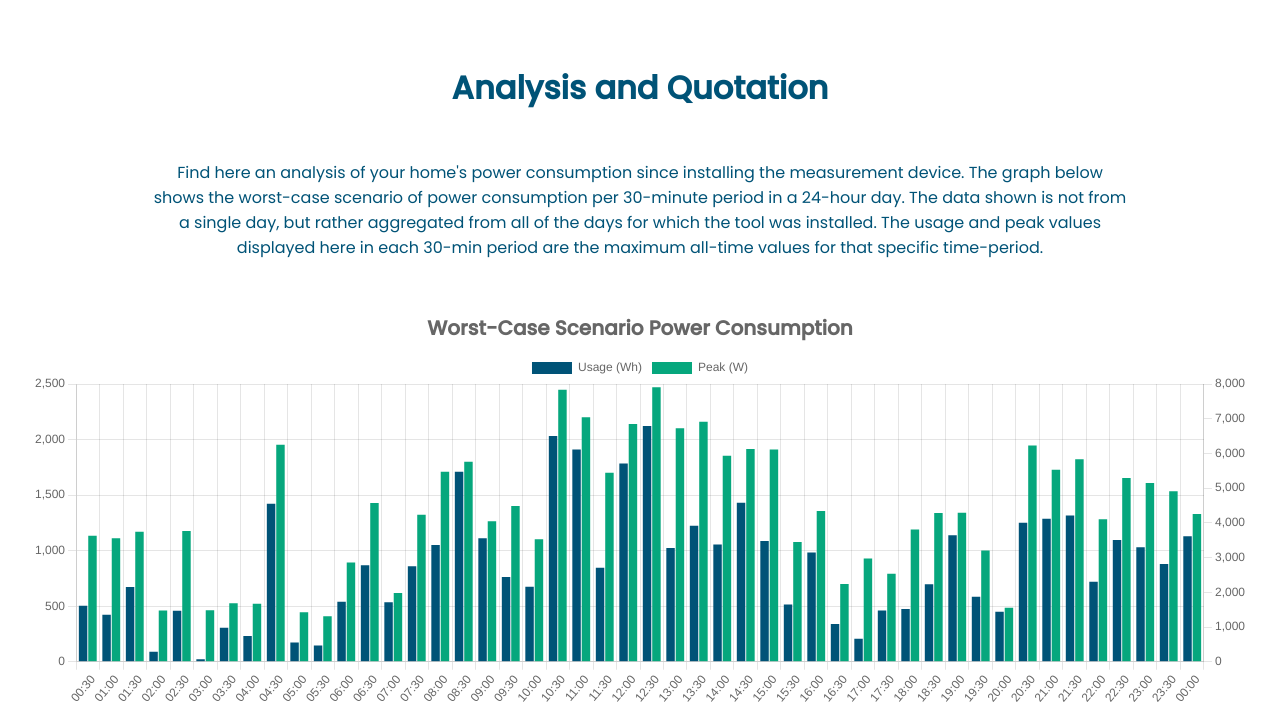
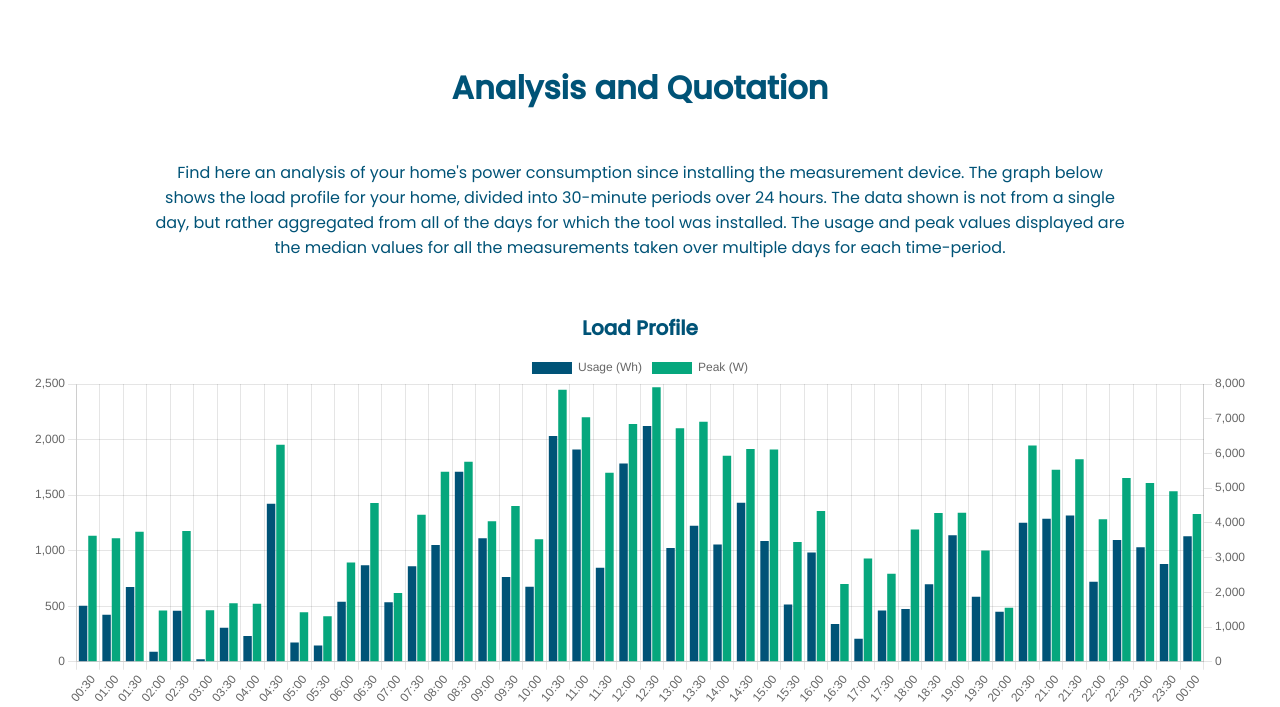
Before and after one commit to DFMoller/skripsie2022_21593698, a Flask app: page /analysis in a window 1280 px wide. Shown: the part 67-774 px from the top of the page. Run offline with Flask 2, Linux system fonts and the light colour scheme; a user stored in the database is signed in; data comes from the database, SQL or seed files in the repository; some libraries are stand-ins or nearby versions.

Commit message:
Chart styles improved

```diff
--- a/website/templates/analysis.html
+++ b/website/templates/analysis.html
@@ -14,7 +14,7 @@
 
 {% block main %}
 <h1 class="content-heading">Analysis and Quotation</h1>
-<p class="intro-text">Find here an analysis of your home's power consumption since installing the measurement device. The graph below shows the worst-case scenario of power consumption per 30-minute period in a 24-hour day. The data shown is not from a single day, but rather aggregated from all of the days for which the tool was installed. The usage and peak values displayed here in each 30-min period are the maximum all-time values for that specific time-period.</p>
+<p class="intro-text">Find here an analysis of your home's power consumption since installing the measurement device. The graph below shows the load profile for your home, divided into 30-minute periods over 24 hours. The data shown is not from a single day, but rather aggregated from all of the days for which the tool was installed. The usage and peak values displayed are the median values for all the measurements taken over multiple days for each time-period. </p>
 <div class="analysis-chart-wrapper">
     <div class="chart-box">
         <canvas class="myChart" id="myChart"></canvas>
@@ -84,11 +84,12 @@
                     },
                     title: {
                         display: true,
-                        text: 'Worst-Case Scenario Power Consumption',
+                        text: 'Load Profile',
                         font: {
                             size: 20,
                             family: "Poppins"
-                        }
+                        },
+                        color: '#005377'
 
                     }
                 },
--- a/website/templates/home.html
+++ b/website/templates/home.html
@@ -90,7 +90,8 @@
                     font: {
                         size: 20,
                         family: "Poppins"
-                    }
+                    },
+                    color: '#005377'
 
                 }
             },
```
